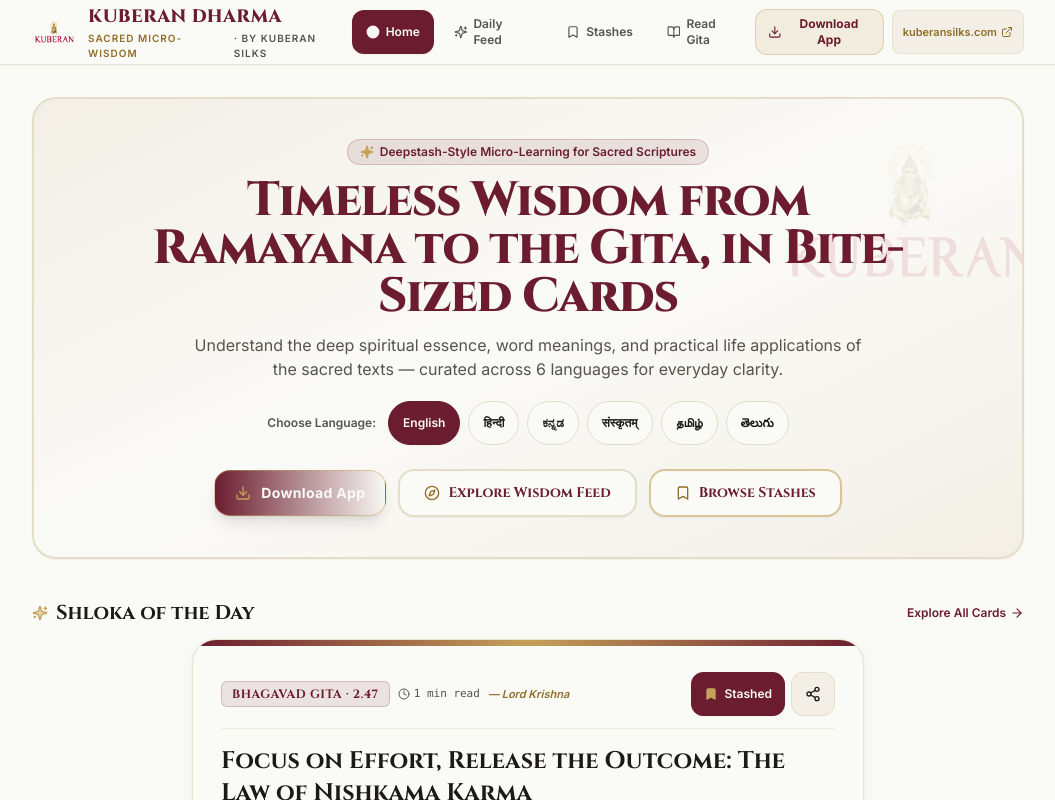
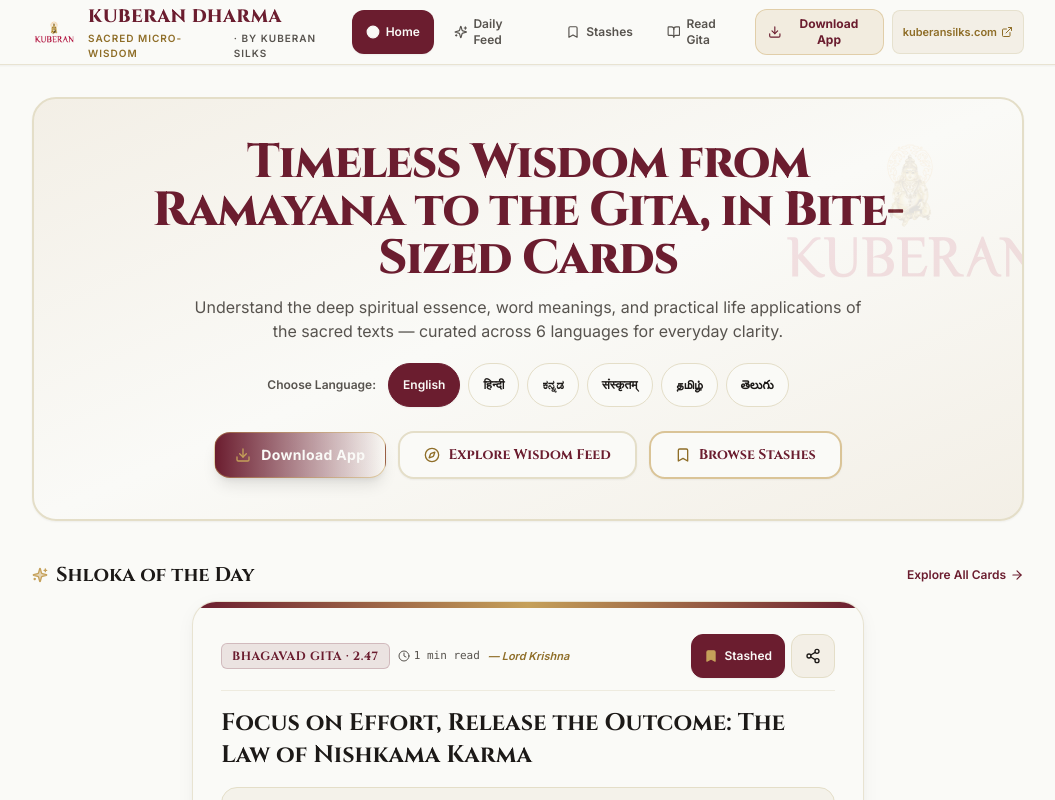
Before and after one commit to Jee1VK/kuberan-dharma-app, a Next.js app: page / in a window 1280 px wide. Shown: the top 800 px of the page, without its empty margins (112-1167 px from the left). Built offline with nearby package versions, Linux system fonts and the light colour scheme.

Commit message:
fix: remove all Deepstash branding and references from UI

```diff
--- a/src/app/feed/page.tsx
+++ b/src/app/feed/page.tsx
@@ -20,7 +20,7 @@ export default function FeedPage() {
           Daily Wisdom Feed
         </h1>
         <p className="text-xs text-stitch-stone">
-          Deepstash-style bite-sized cards from Bhagavad Gita, Epics, Vedas & Puranas.
+          Bite-sized cards from Bhagavad Gita, Epics, Vedas & Puranas.
         </p>
       </div>
 
--- a/src/app/page.tsx
+++ b/src/app/page.tsx
@@ -34,11 +34,6 @@ export default function HomePage() {
           {/* Subtle gold emblem in background */}
           <div className="absolute top-0 right-0 -translate-y-4 translate-x-4 opacity-10 pointer-events-none">
             <img src={getAssetUrl('/images/kuberan_logo_transparent.png')} alt="" className="w-64 h-64" />
-          </div>
-
-          <div className="inline-flex items-center gap-1.5 px-3 py-1 rounded-full bg-stitch-maroon/10 border border-stitch-maroon/20 text-stitch-maroon text-xs font-semibold mb-3">
-            <Sparkles className="w-3.5 h-3.5 text-stitch-gold fill-stitch-gold" />
-            <span>Deepstash-Style Micro-Learning for Sacred Scriptures</span>
           </div>
 
           <h1 className="font-serif font-black text-3xl md:text-5xl text-stitch-maroon tracking-tight leading-tight max-w-3xl">
--- a/src/app/stashes/page.tsx
+++ b/src/app/stashes/page.tsx
@@ -21,7 +21,7 @@ export default function StashesPage() {
         <div className="flex flex-col sm:flex-row sm:items-center justify-between gap-4 pb-4 border-b border-stitch-sand">
           <div>
             <span className="text-xs font-serif font-bold tracking-widest text-stitch-deepGold uppercase">
-              Deepstash Collections
+              Wisdom Collections
             </span>
             <h1 className="font-serif font-bold text-3xl md:text-4xl text-stitch-maroon mt-1">
               Curated & Personal Stashes
--- a/src/components/card/DharmaCard.tsx
+++ b/src/components/card/DharmaCard.tsx
@@ -111,7 +111,7 @@ export const DharmaCard: React.FC<DharmaCardProps> = ({
         </div>
       </div>
 
-      {/* Deepstash Insight Title */}
+      {/* Card Insight Title */}
       <h3 className="font-serif font-bold text-xl md:text-2xl text-stitch-slate leading-snug">
         {title}
       </h3>
```
Also changed, not shown: 1 other file (tests, documents, lock files or other folders).
